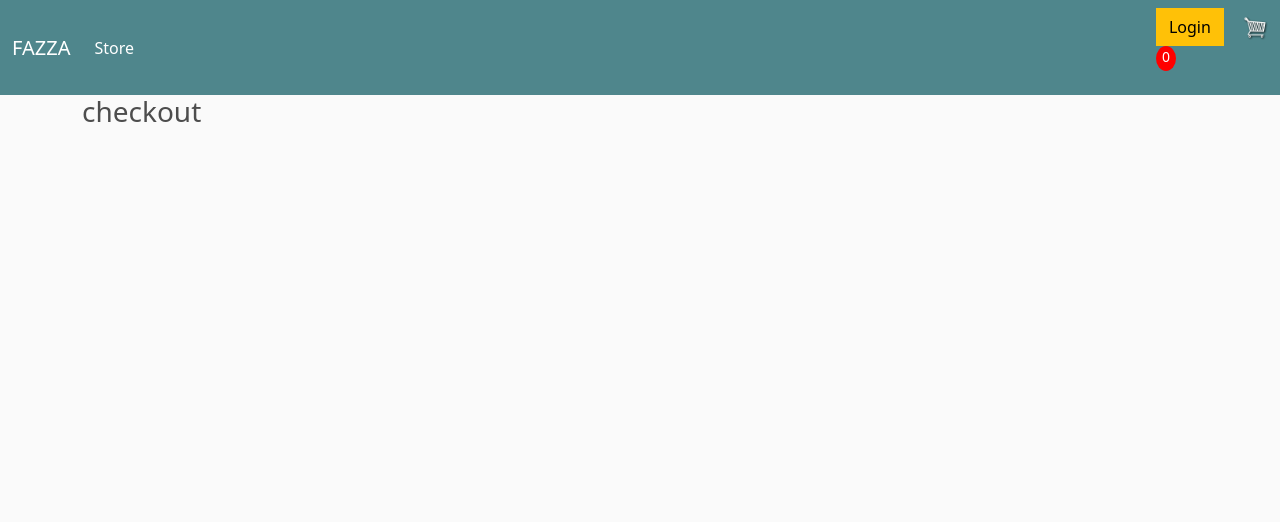
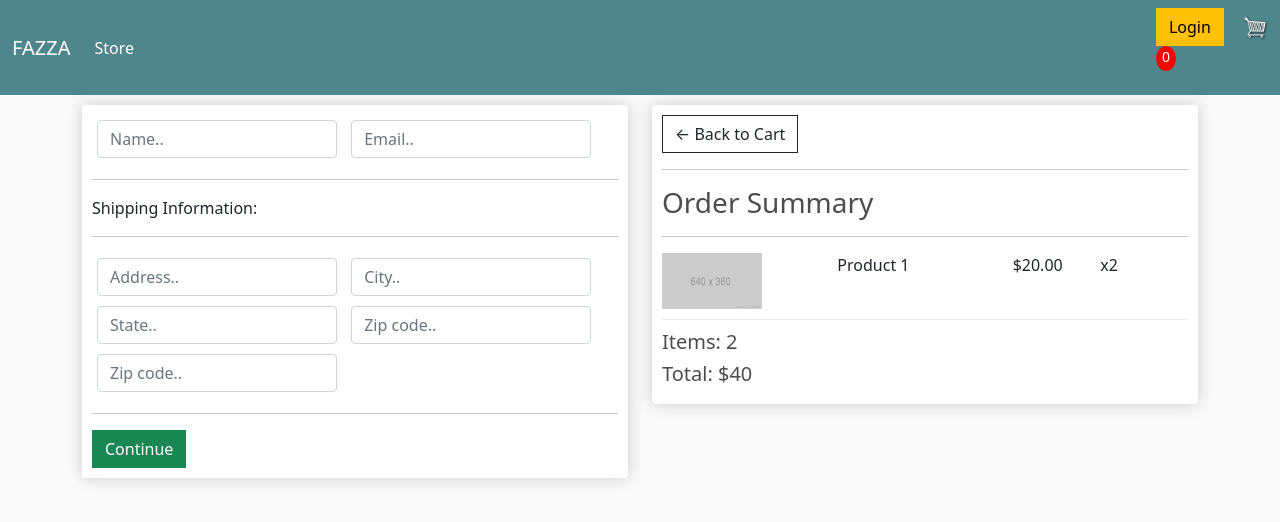
Before and after one commit to Petta7/ecommerce, a Django app: page /checkout/ in a window 1280 px wide. Shown: the top 522 px of the page. Run offline with Django 3.2, Linux system fonts and the light colour scheme.

Commit message:
add in checkout.html layout, form, payment option, order summary

```diff
--- a/store/templates/store/checkout.html
+++ b/store/templates/store/checkout.html
@@ -1,8 +1,75 @@
 {% extends 'store/main.html' %}
 {% load static %}
 {% block content %}
+<!--создаем макет из двух столбцов с нашим настраиваемым прямоугольным элементом внутри-->
+     <div class="row">
+		<div class="col-lg-6">
+			<div class="box-element" id="form-wrapper">
+<!--создаем  форму с двумя отдельными разделами, которые будут меняться в зависимости от статуса пользователя
+и типа продукта. Если продукт является физическим продуктом, который требует доставки, мы предложим пользователю
+ввести вторую часть этой формы и скроем, если пользователь заказывает только цифровые продукты.
+Логтку, чтобы скрыть разделы, добавим позже.-->
+                <form id="form">
+					<div id="user-info">
+						<div class="form-field">
+							<input required class="form-control" type="text" name="name" placeholder="Name..">
+						</div>
+						<div class="form-field">
+							<input required class="form-control" type="email" name="email" placeholder="Email..">
+						</div>
+					</div>
 
-    <h3>checkout</h3>
+					<div id="shipping-info">
+						<hr>
+						<p>Shipping Information:</p>
+						<hr>
+						<div class="form-field">
+							<input class="form-control" type="text" name="address" placeholder="Address..">
+						</div>
+						<div class="form-field">
+							<input class="form-control" type="text" name="city" placeholder="City..">
+						</div>
+						<div class="form-field">
+							<input class="form-control" type="text" name="state" placeholder="State..">
+						</div>
+						<div class="form-field">
+							<input class="form-control" type="text" name="zipcode" placeholder="Zip code..">
+						</div>
+						<div class="form-field">
+							<input class="form-control" type="text" name="country" placeholder="Zip code..">
+						</div>
+					</div>
 
-
+					<hr>
+					<input id="form-button" class="btn btn-success btn-block" type="submit" value="Continue">
+				</form>
+			</div>
+		</div>
+<!--под элементом поля в левом столбце (под нашей формой) добавим еще один элемент поля с классом «скрытый»
+ и идентификатором «информация о платеже»-->
+        <br>
+         <div class="box-element hidden" id="payment-info">
+             <small>Paypal Options</small>
+         </div>
+		<div class="col-lg-6">
+			<div class="box-element">
+<!--            добавляем ссылку на корзину-->
+                <a  class="btn btn-outline-dark" href="{% url 'cart' %}">&#x2190; Back to Cart</a>
+<!--            добавим заголовок сводки заказа-->
+                <hr>
+	            <h3>Order Summary</h3>
+	            <hr>
+<!--            создадем строки корзины в том же стиле, что и для checkout.html-->
+	            <div class="cart-row">
+		            <div style="flex:2"><img class="row-image" src="{% static 'images/placeholder.png' %}"></div>
+		            <div style="flex:2"><p>Product 1</p></div>
+		            <div style="flex:1"><p>$20.00</p></div>
+		            <div style="flex:1"><p>x2</p></div>
+	            </div>
+	<h5>Items:   2</h5>
+	<h5>Total:   $40</h5>
+</div>
+			</div>
+		</div>
+	</div>
 {% endblock content %}
--- a/store/templates/store/store.html
+++ b/store/templates/store/store.html
@@ -1,12 +1,16 @@
 {% extends 'store/main.html' %}
 {% load static %}
 {% block content %}
+<!--создаем div для нашей строки и 3 столбцов-->
     <div class="row">
         <div class="col-lg-4">
+<!--        внутри каждого столбца создаем div с классами «box-element» и «product».
+            добавляем изображение-заполнитель-->
             <img class="thumbnail" src="{% static 'images/placeholder.png' %}">
             <div class="box-element product">
                 <h6><strong>Product</strong></h6>
                 <hr>
+<!--            добавим кнопку и ссылку с некоторыми классами Bootstrap для стилизации-->
                 <button  class="btn btn-outline-secondary add-btn">Add to Cart</button>
 				<a class="btn btn-outline-success" href="#">View</a>
 				<h4 style="display: inline-block; float: right"><strong>$10</strong></h4>
```
Also changed, not shown: store/templates/store/main.html (+6 -4 lines).
